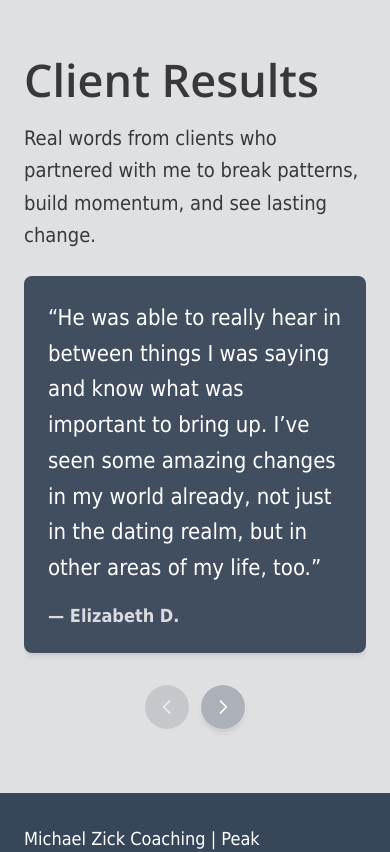
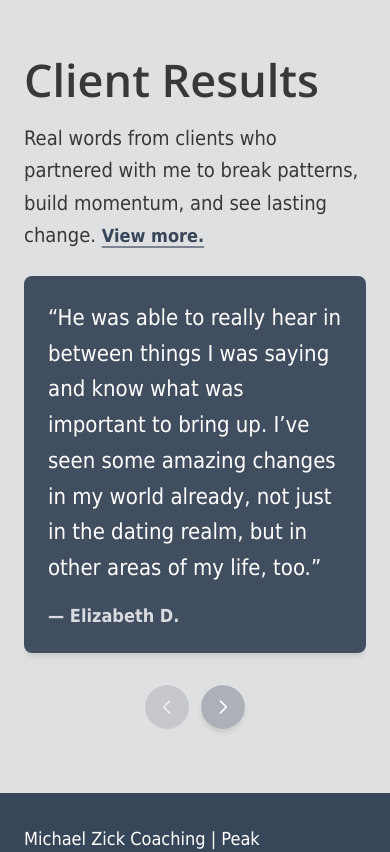
Before and after one commit to michaelzick/michaelzick.com, a Next.js app: page / in a window 390 px wide. Shown: the part 6780-7632 px from the top of the page. Built offline with nearby package versions, Linux system fonts and the light colour scheme.

Commit message:
program tab deactivating + other changes

```diff
--- a/components/HomePageContent.tsx
+++ b/components/HomePageContent.tsx
@@ -17,11 +17,13 @@ export default function HomePageContent() {
   const processSectionRef = useRef<HTMLElement>(null);
   const specialtiesSectionRef = useRef<HTMLElement>(null);
   const programSectionRef = useRef<HTMLElement>(null);
+  const testimonialsSectionRef = useRef<HTMLElement>(null);
 
   const beginningTitleRef = useRef<HTMLHeadingElement>(null);
   const processTitleRef = useRef<HTMLHeadingElement>(null);
   const specialtiesTitleRef = useRef<HTMLHeadingElement>(null);
   const programTitleRef = useRef<HTMLHeadingElement>(null);
+  const testimonialsTitleRef = useRef<HTMLHeadingElement>(null);
 
   const sectionConfig = useMemo<SectionConfig[]>(
     () => [
@@ -53,6 +55,13 @@ export default function HomePageContent() {
         sectionRef: programSectionRef,
         titleRef: programTitleRef,
       },
+      {
+        id: 'testimonials',
+        linkText: 'Testimonials',
+        mobileLabel: 'Testimonials',
+        sectionRef: testimonialsSectionRef,
+        titleRef: testimonialsTitleRef,
+      },
     ],
     [
       processSectionRef,
@@ -63,6 +72,8 @@ export default function HomePageContent() {
       specialtiesTitleRef,
       beginningSectionRef,
       beginningTitleRef,
+      testimonialsSectionRef,
+      testimonialsTitleRef,
     ],
   );
 
@@ -139,7 +150,12 @@ export default function HomePageContent() {
         isVisible={visibleTitles.program}
       />
 
-      <TestimonialsCarouselSection />
+      <TestimonialsCarouselSection
+        sectionRef={testimonialsSectionRef}
+        titleRef={testimonialsTitleRef}
+        scrollMarginTop={scrollMarginTop}
+        isVisible={visibleTitles.testimonials}
+      />
     </div>
   );
 }
--- a/components/hooks/useScrollTracking.ts
+++ b/components/hooks/useScrollTracking.ts
@@ -2,7 +2,7 @@
 
 import { useEffect, useState, useRef, type RefObject } from 'react';
 
-export type SectionId = 'beginning' | 'process' | 'specialties' | 'program';
+export type SectionId = 'beginning' | 'process' | 'specialties' | 'program' | 'testimonials';
 
 export type SectionConfig = {
   id: SectionId;
@@ -86,6 +86,21 @@ export function useScrollTracking(sectionConfig: SectionConfig[]) {
         }
       });
 
+      // Ensure testimonials becomes active (and deactivates Program) once its container crosses the header offset line
+      const testimonialsEntry = sectionConfig.find(({ id }) => id === 'testimonials');
+      if (testimonialsEntry?.sectionRef.current) {
+        const testimonialsTop = testimonialsEntry.sectionRef.current.getBoundingClientRect().top;
+        const activationLine = desiredScrollMargin;
+        if (testimonialsTop <= activationLine) {
+          if (!activeIds.includes('testimonials')) {
+            activeIds.push('testimonials');
+          }
+          if (!nextVisited.includes('testimonials')) {
+            nextVisited.push('testimonials');
+          }
+        }
+      }
+
       const resolvedCurrent = activeIds.length ? activeIds[activeIds.length - 1] : null;
 
       setActiveSection((prev) => (prev === resolvedCurrent ? prev : resolvedCurrent));
--- a/components/hooks/useTitleVisibility.ts
+++ b/components/hooks/useTitleVisibility.ts
@@ -9,6 +9,7 @@ export function useTitleVisibility(sectionConfig: SectionConfig[]) {
     process: false,
     specialties: false,
     program: false,
+    testimonials: false,
   });
 
   useEffect(() => {
--- a/components/navigation/NavigationTabs.tsx
+++ b/components/navigation/NavigationTabs.tsx
@@ -11,10 +11,12 @@ interface NavigationTabsProps {
 }
 
 export function NavigationTabs({ sectionConfig, activeLinks, activeSection, variant }: NavigationTabsProps) {
+  const filteredConfig = sectionConfig.filter(({ id }) => id !== 'testimonials');
+
   const configs =
     variant === 'desktop'
-      ? sectionConfig.filter(({ id }) => activeLinks.includes(id))
-      : sectionConfig;
+      ? filteredConfig.filter(({ id }) => activeLinks.includes(id))
+      : filteredConfig;
 
   return (
     <>
--- a/components/sections/TestimonialsCarouselSection.tsx
+++ b/components/sections/TestimonialsCarouselSection.tsx
@@ -1,6 +1,6 @@
 'use client';
 
-import { useEffect, useRef, useState } from 'react';
+import { useEffect, useRef, useState, type RefObject } from 'react';
 
 interface Testimonial {
   quote: string;
@@ -40,7 +40,19 @@ const testimonials: Testimonial[] = [
   },
 ];
 
-export function TestimonialsCarouselSection() {
+interface TestimonialsCarouselSectionProps {
+  sectionRef: RefObject<HTMLElement>;
+  titleRef: RefObject<HTMLHeadingElement>;
+  scrollMarginTop: number;
+  isVisible: boolean;
+}
+
+export function TestimonialsCarouselSection({
+  sectionRef,
+  titleRef,
+  scrollMarginTop,
+  isVisible,
+}: TestimonialsCarouselSectionProps) {
   const scrollRef = useRef<HTMLDivElement>(null);
   const [isAtStart, setIsAtStart] = useState(true);
   const [isAtEnd, setIsAtEnd] = useState(false);
@@ -74,13 +86,30 @@ export function TestimonialsCarouselSection() {
   };
 
   return (
-    <section className="bg-[rgb(var(--light-grey))] px-6 pt-12 pb-16 text-default-grey md:px-8 md:pt-16 md:pb-24">
+    <section
+      id="testimonials"
+      ref={sectionRef}
+      className="bg-[rgb(var(--light-grey))] px-6 pt-12 pb-16 text-default-grey md:px-8 md:pt-16 md:pb-24"
+      style={{ scrollMarginTop }}
+    >
       <div className="mx-auto max-w-[1400px] space-y-6">
         <div className="flex items-center justify-between gap-4">
           <div className="space-y-2">
-            <h2 className="text-[45px] font-semibold">Client Results</h2>
+            <h2
+              ref={titleRef}
+              className={`text-[45px] font-semibold transition-opacity duration-700 ease-out ${isVisible ? 'opacity-100' : 'opacity-0'
+                }`}
+            >
+              Client Results
+            </h2>
             <p className="text-[20px] leading-relaxed">
-              Real words from clients who partnered with me to break patterns, build momentum, and see lasting change.
+              Real words from clients who partnered with me to break patterns, build momentum, and see lasting change.{' '}
+              <a
+                href="/testimonials"
+                className="text-[18px] font-semibold text-dark-blue underline decoration-dark-blue/60 decoration-2 underline-offset-4 transition hover:text-dark-blue/80"
+              >
+                View more.
+              </a>
             </p>
           </div>
           <div className="hidden shrink-0 items-center gap-3 md:flex">
```
